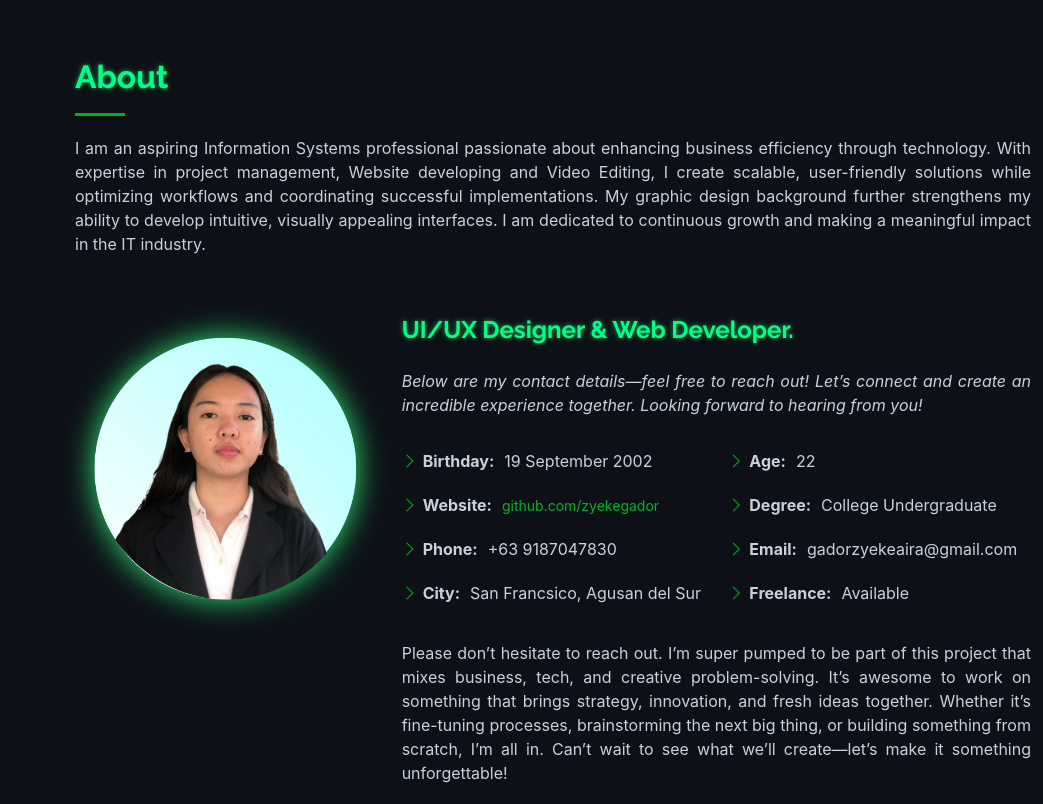
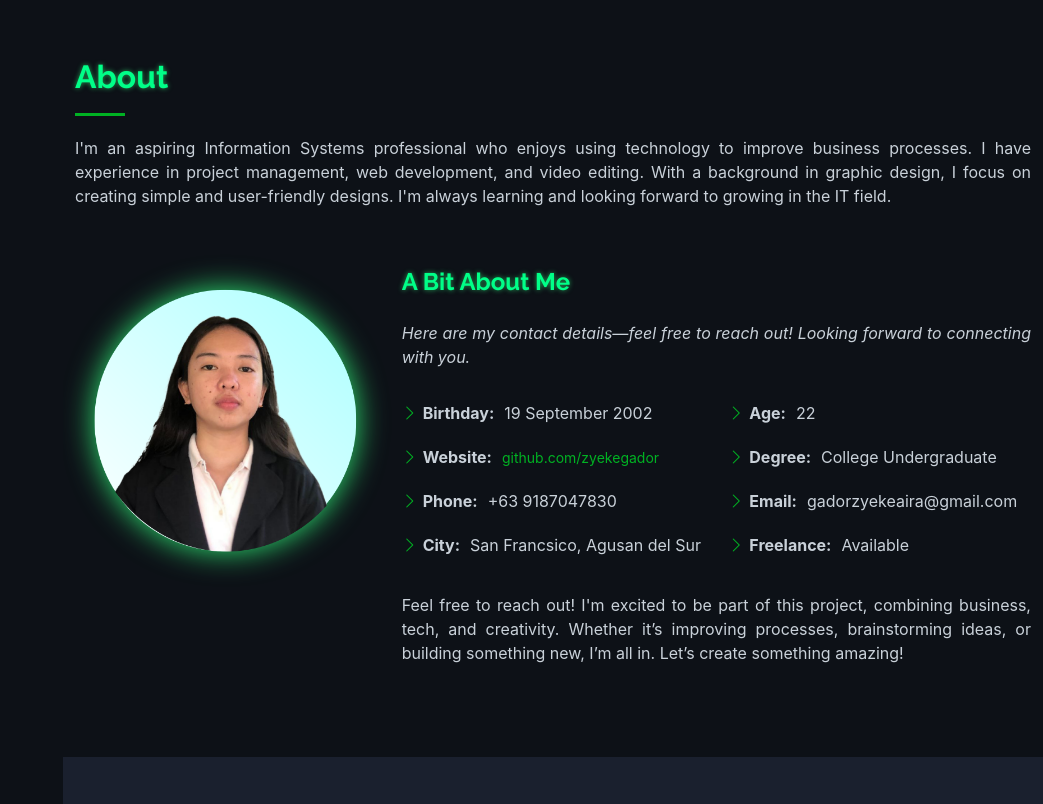
Before and after one commit to zyekegador/airabytes, a plain HTML site: page index.html in a window 1280 px wide. Shown: the part 802-1606 px from the top of the page, without its empty margins (237-1280 px from the left). Drawn offline with Linux system fonts and the light colour scheme.

Commit message:
enhance the text information

```diff
--- a/index.html
+++ b/index.html
@@ -178,14 +178,12 @@
         >
           <h2>About</h2>
           <p>
-            I am an aspiring Information Systems professional passionate about
-            enhancing business efficiency through technology. With expertise in
-            project management, Website developing and Video Editing, I create
-            scalable, user-friendly solutions while optimizing workflows and
-            coordinating successful implementations. My graphic design
-            background further strengthens my ability to develop intuitive,
-            visually appealing interfaces. I am dedicated to continuous growth
-            and making a meaningful impact in the IT industry.
+            I'm an aspiring Information Systems professional who enjoys using
+            technology to improve business processes. I have experience in
+            project management, web development, and video editing. With a
+            background in graphic design, I focus on creating simple and
+            user-friendly designs. I'm always learning and looking forward to
+            growing in the IT field.
           </p>
         </div>
         <!-- End Section Title -->
@@ -199,11 +197,10 @@
               />
             </div>
             <div class="col-lg-8 content">
-              <h2>UI/UX Designer &amp; Web Developer.</h2>
+              <h2>A Bit About Me</h2>
               <p class="fst-italic py-3">
-                Below are my contact details—feel free to reach out! Let’s
-                connect and create an incredible experience together. Looking
-                forward to hearing from you!
+                Here are my contact details—feel free to reach out! Looking
+                forward to connecting with you.
               </p>
               <div class="row">
                 <div class="col-lg-6">
@@ -255,13 +252,10 @@
                 </div>
               </div>
               <p class="py-3">
-                Please don’t hesitate to reach out. I’m super pumped to be part
-                of this project that mixes business, tech, and creative
-                problem-solving. It’s awesome to work on something that brings
-                strategy, innovation, and fresh ideas together. Whether it’s
-                fine-tuning processes, brainstorming the next big thing, or
-                building something from scratch, I’m all in. Can’t wait to see
-                what we’ll create—let’s make it something unforgettable!
+                Feel free to reach out! I'm excited to be part of this project,
+                combining business, tech, and creativity. Whether it’s improving
+                processes, brainstorming ideas, or building something new, I’m
+                all in. Let’s create something amazing!
               </p>
             </div>
           </div>
@@ -399,7 +393,7 @@
 
               <div class="progress">
                 <span class="skill"
-                  ><span>JavaScript</span> <i class="val">50%</i></span
+                  ><span>JavaScript</span> <i class="val">30%</i></span
                 >
                 <div class="progress-bar-wrap">
                   <div
@@ -449,18 +443,19 @@
 
               <div class="progress">
                 <span class="skill"
-                  ><span>Photoshop</span> <i class="val">55%</i></span
+                  ><span>Video Editing</span> <i class="val">65%</i></span
                 >
                 <div class="progress-bar-wrap">
                   <div
                     class="progress-bar"
                     role="progressbar"
-                    aria-valuenow="55"
+                    aria-valuenow="65"
                     aria-valuemin="0"
                     aria-valuemax="100"
                   ></div>
                 </div>
               </div>
+
               <!-- End Skills Item -->
             </div>
           </div>
@@ -523,14 +518,13 @@
                   >
                 </p>
                 <p>
-                  Currently studying at Caraga State University Main Campus,
-                  Butuan City, with experience in website development, graphic
-                  design, and project management. Developed a website called
-                  Communiverify, where we conducted assessments in Bayugan City,
-                  Philippines. I also attended workshops on programming
-                  languages and public speaking, which helped me improve my
-                  technical skills, enhance my communication abilities, and
-                  learn how to manage workloads efficiently and effectively.
+                  I'm currently studying at Caraga State University Main Campus
+                  in Butuan City. I have experience in website development,
+                  graphic design, and project management. I developed
+                  Communiverify, a website used for assessments in Bayugan City,
+                  Philippines. I've also attended workshops on programming and
+                  public speaking, which have strengthened my technical skills,
+                  communication, and time management.
                 </p>
                 <!--College-->
               </div>
```
